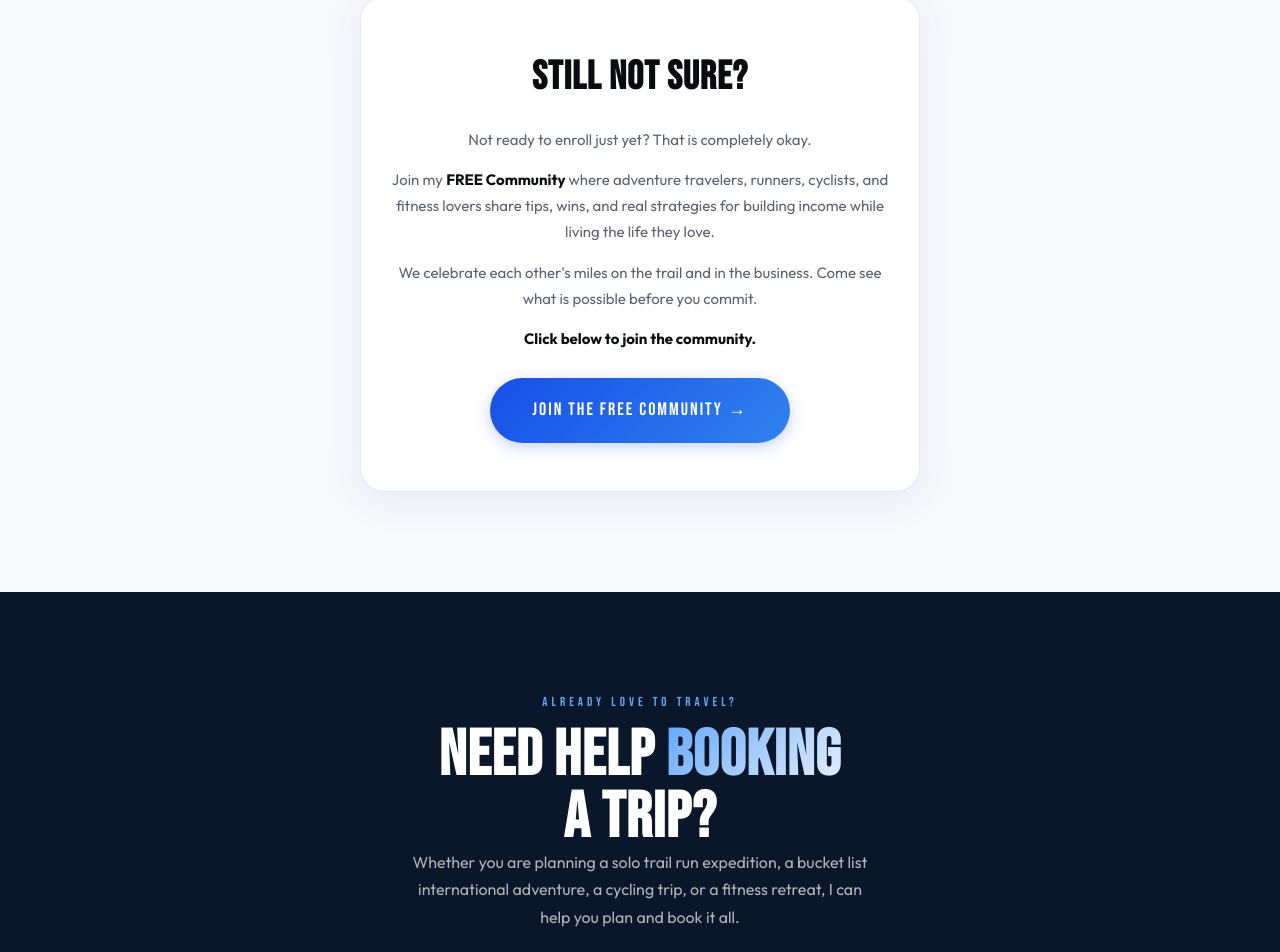
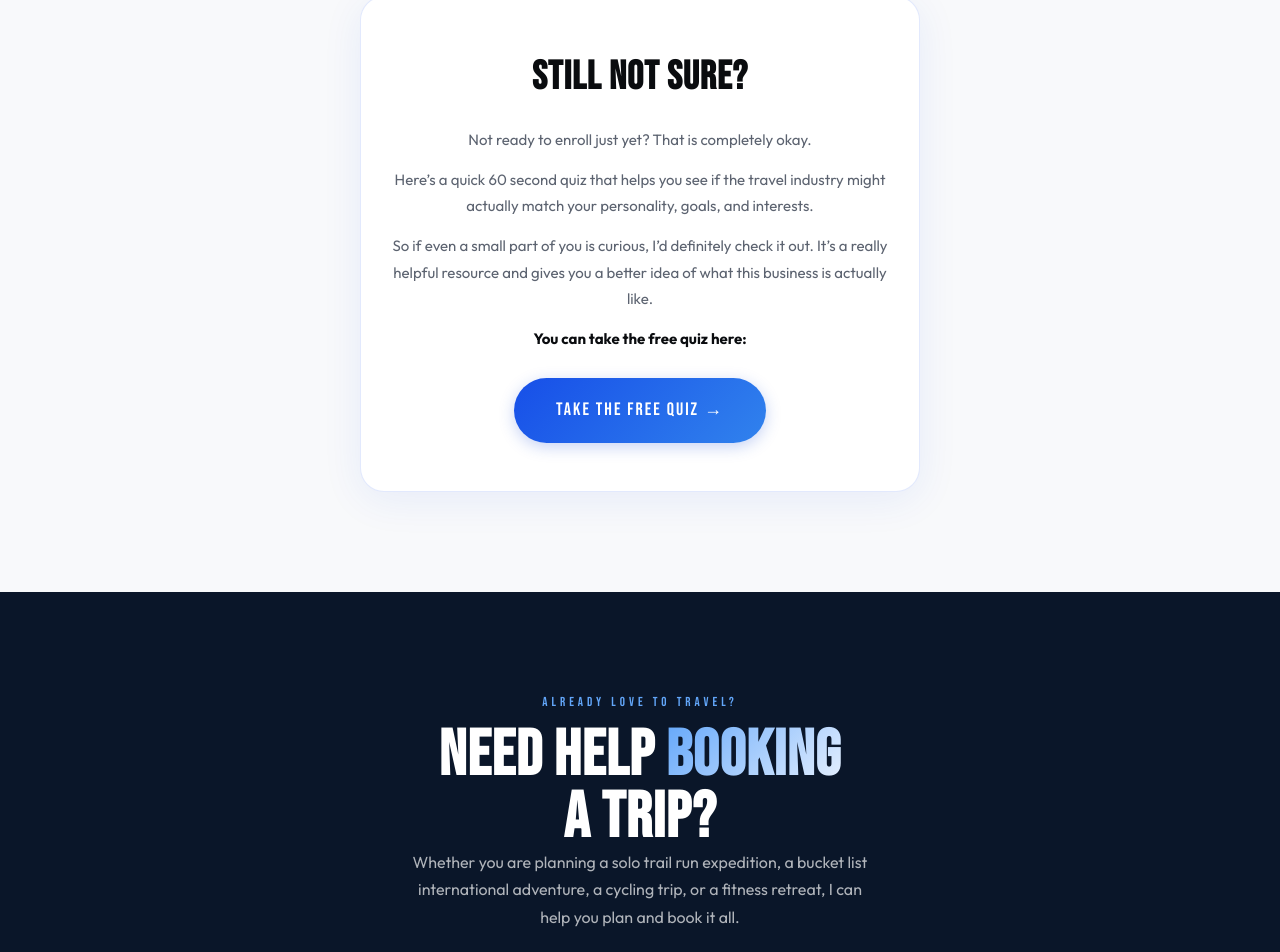
Before and after one commit to hamzashabbeer/morgan4adventur, a React (Vite) app: page / in a window 1280 px wide. Shown: the part 9316-10268 px from the top of the page. Built offline with nearby package versions, Linux system fonts and the light colour scheme; a web font is replaced by a local one.

Commit message:
Update Still Not Sure section to point to personality quiz

```diff
--- a/src/components/FreeCommunity.tsx
+++ b/src/components/FreeCommunity.tsx
@@ -6,19 +6,19 @@ export const FreeCommunity: React.FC = () => {
       <div className="community-box scroll-reveal">
         <h2>Still Not Sure?</h2>
         <p>Not ready to enroll just yet? That is completely okay.</p>
-        <p>Join my <strong>FREE Community</strong> where adventure travelers, runners, cyclists, and fitness lovers share tips, wins, and real strategies for building income while living the life they love.</p>
-        <p>We celebrate each other's miles on the trail and in the business. Come see what is possible before you commit.</p>
-        <p><strong>Click below to join the community.</strong></p>
+        <p>Here’s a quick 60 second quiz that helps you see if the travel industry might actually match your personality, goals, and interests.</p>
+        <p>So if even a small part of you is curious, I’d definitely check it out. It’s a really helpful resource and gives you a better idea of what this business is actually like.</p>
+        <p><strong>You can take the free quiz here:</strong></p>
 
         <div>
           <a
-            href="https://www.earnintravel.com"
+            href="https://myidecide.net/SGS0QA"
             className="btn-primary"
             style={{ marginTop: '12px' }}
             target="_blank"
             rel="noopener noreferrer"
           >
-            JOIN THE FREE COMMUNITY →
+            TAKE THE FREE QUIZ →
           </a>
         </div>
       </div>
```
